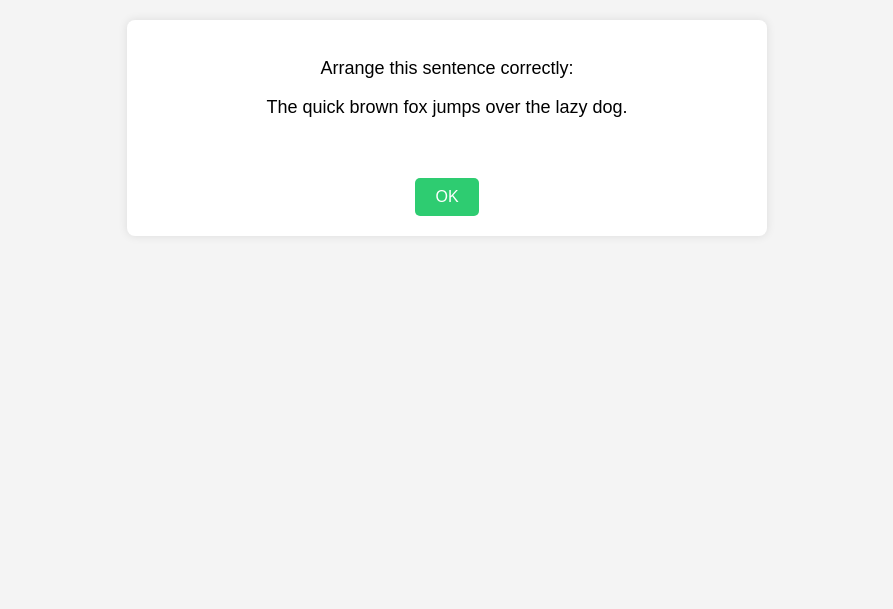
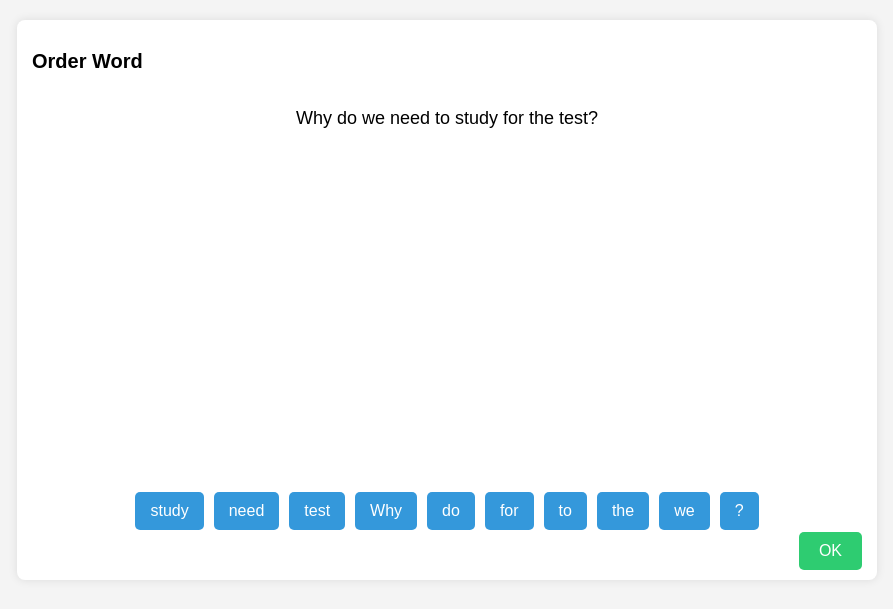
Before and after one commit to lemuruz/WordWise, a Django app: page /ordergame/game/ in a window 1280 px wide. Shown: the top 609 px of the page, without its empty margins (193-1086 px from the left). Run offline with Django 5.2, Linux system fonts and the light colour scheme; data comes from the database, SQL or seed files in the repository; parts of the project's set-up code (start-up, migrations or seed data) failed here and were passed over.

Commit message:
select word to sentence in order game

```diff
--- a/WordWise/ordergame/static/ordergame/gamestyle.css
+++ b/WordWise/ordergame/static/ordergame/gamestyle.css
@@ -6,19 +6,35 @@ body {
 }
 
 .container {
-    max-width: 600px;
+    max-width: 800px; /* Increased size */
+    height: 500px; /* Added height */
     margin: auto;
-    padding: 20px;
+    padding: 30px;
     background: white;
     border-radius: 8px;
     box-shadow: 0 0 10px rgba(0, 0, 0, 0.1);
+    display: flex;
+    flex-direction: column;
+    justify-content: space-between;
+    position: relative;
 }
 
+/* Top-left "Order Word" text */
+.header {
+    position: absolute;
+    top: 10px;
+    left: 15px;
+    font-size: 20px;
+    font-weight: bold;
+}
+
+/* Sentence display */
 .sentence-box {
     font-size: 18px;
-    margin-bottom: 20px;
+    margin-top: 40px; /* Added spacing for title */
 }
 
+/* Blank blocks for word placement */
 .blank-blocks {
     display: flex;
     justify-content: center;
@@ -38,6 +54,7 @@ body {
     cursor: pointer;
 }
 
+/* Word bank */
 .word-line {
     display: flex;
     justify-content: center;
@@ -60,6 +77,13 @@ body {
     background-color: #2980b9;
 }
 
+/* Bottom-right button */
+.button-container {
+    position: absolute;
+    bottom: 10px;
+    right: 15px;
+}
+
 button {
     padding: 10px 20px;
     background-color: #2ecc71;
--- /dev/null
+++ b/WordWise/ordergame/static/ordergame/script.js
@@ -0,0 +1,56 @@
+function shuffleWord(words){
+    for(let i = words.length - 1; i>=0; i--){
+        const rindex = Math.floor(Math.random()*(words.length));//random index from 0 to the length - 1
+        [words[i], words[rindex]] = [words[rindex], words[i]];
+    }
+    return words;
+}
+
+function moveToSentence(text){
+    const senLine = document.getElementById("blank-blocks")
+
+    const wordInSen = document.createElement("div");
+    wordInSen.classList.add("word-block");
+    wordInSen.textContent = text;
+    senLine.appendChild(wordInSen);
+
+    wordInSen.addEventListener('click', function(){
+        moveToSelector(text);
+        wordInSen.remove();
+    });
+}
+
+function moveToSelector(text){
+    const wordLine = document.getElementById("word-line");
+
+    const wordBlock = document.createElement("div");
+    wordBlock.classList.add("word-block");
+    wordBlock.textContent = text;
+    wordLine.appendChild(wordBlock);
+
+    wordBlock.addEventListener('click', function(){
+        moveToSentence(text);
+        wordBlock.remove();
+    });
+}
+
+document.addEventListener("DOMContentLoaded", function () {
+    // Split sentence while keeping punctuation as separate words
+    let words = sent_data.match(/[\w'-]+|[.?]/g);
+    words = shuffleWord(words);
+    console.log(words);
+
+    const wordLine = document.getElementById("word-line");
+
+    words.forEach(word => {
+        const wordBlock = document.createElement("div");
+        wordBlock.classList.add("word-block");
+        wordBlock.textContent = word;
+        wordLine.appendChild(wordBlock);
+
+        wordBlock.addEventListener('click', function(){
+            moveToSentence(word);
+            wordBlock.remove();
+        });
+    });
+});
--- a/WordWise/ordergame/templates/ordergame/game.html
+++ b/WordWise/ordergame/templates/ordergame/game.html
@@ -4,22 +4,30 @@
     <meta charset="UTF-8">
     <meta name="viewport" content="width=device-width, initial-scale=1.0">
     <title>Word Order Game</title>
+    <script>
+        const sent_data = "{{ the_sentence|escapejs }}";
+    </script>
     {% load static %}
     <link rel="stylesheet" href="{% static 'ordergame/gamestyle.css' %}">
+    <script src="{% static 'ordergame/script.js' %}" defer></script>
 </head>
 <body>
     <div class="container">
+        <div class="header">
+            <p class="game-title">Order Word</p>
+        </div>
         <div class="sentence-box">
-            <p>Arrange this sentence correctly:</p>
-            <p class="original-sentence">The quick brown fox jumps over the lazy dog.</p>
+            <p class="original-sentence">{{ the_sentence }}</p>
         </div>
         <div class="blank-blocks" id="blank-blocks">
             <!-- Blank blocks will be generated dynamically -->
         </div>
         <div class="word-line" id="word-line">
-            <!-- Word blocks will be generated dynamically -->
+            <!-- Word Block Create by the script.js -->
         </div>
-        <button id="check-btn">OK</button>
+        <div class="button-container">
+            <button id="check-btn">OK</button>
+        </div>
     </div>
 </body>
 </html>
--- a/WordWise/ordergame/views.py
+++ b/WordWise/ordergame/views.py
@@ -1,9 +1,11 @@
 from django.shortcuts import render
 from django.http import HttpResponse
+from .models import sentences
 # Create your views here.
 
 def index(request):
     return HttpResponse("ordergame")
 
 def game(request):
-    return render(request, 'ordergame/game.html')
+    random_sentence = sentences.objects.order_by('?').first().sentence
+    return render(request, 'ordergame/game.html', {'the_sentence': random_sentence})
```
